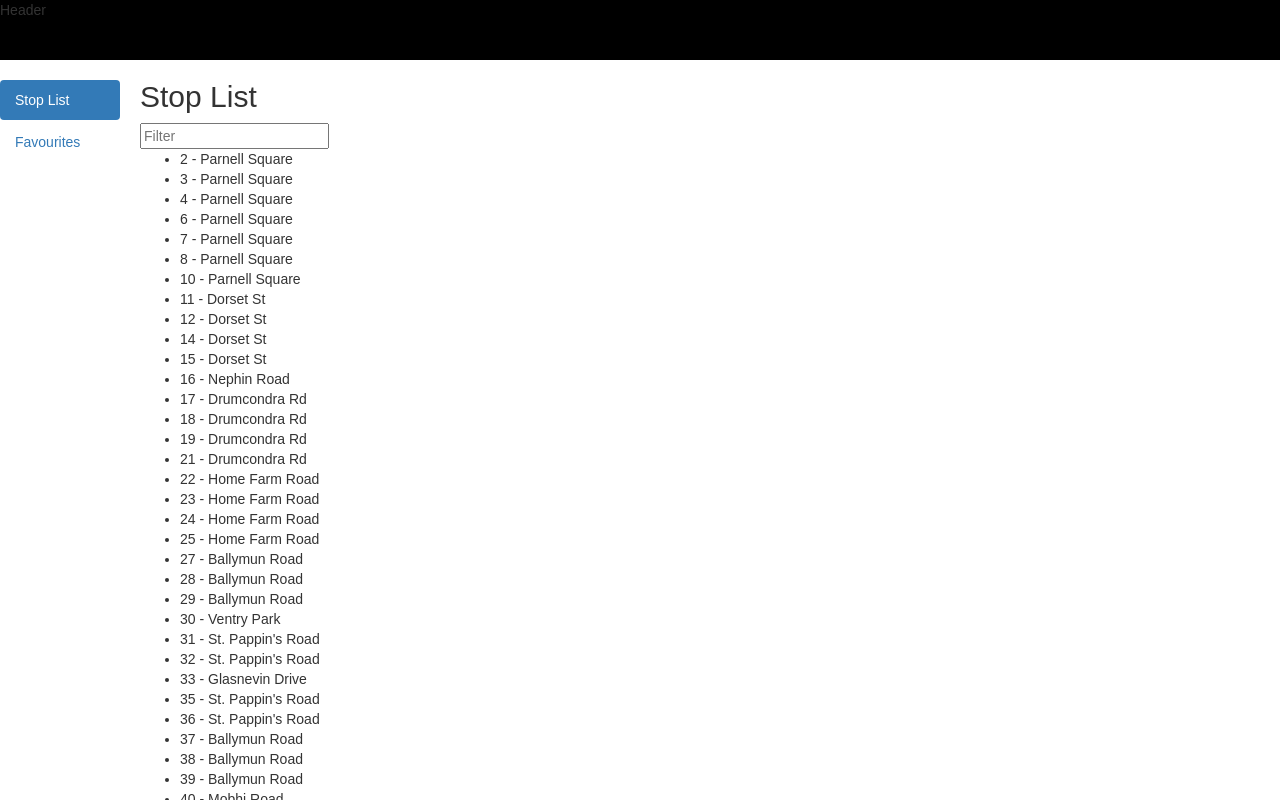
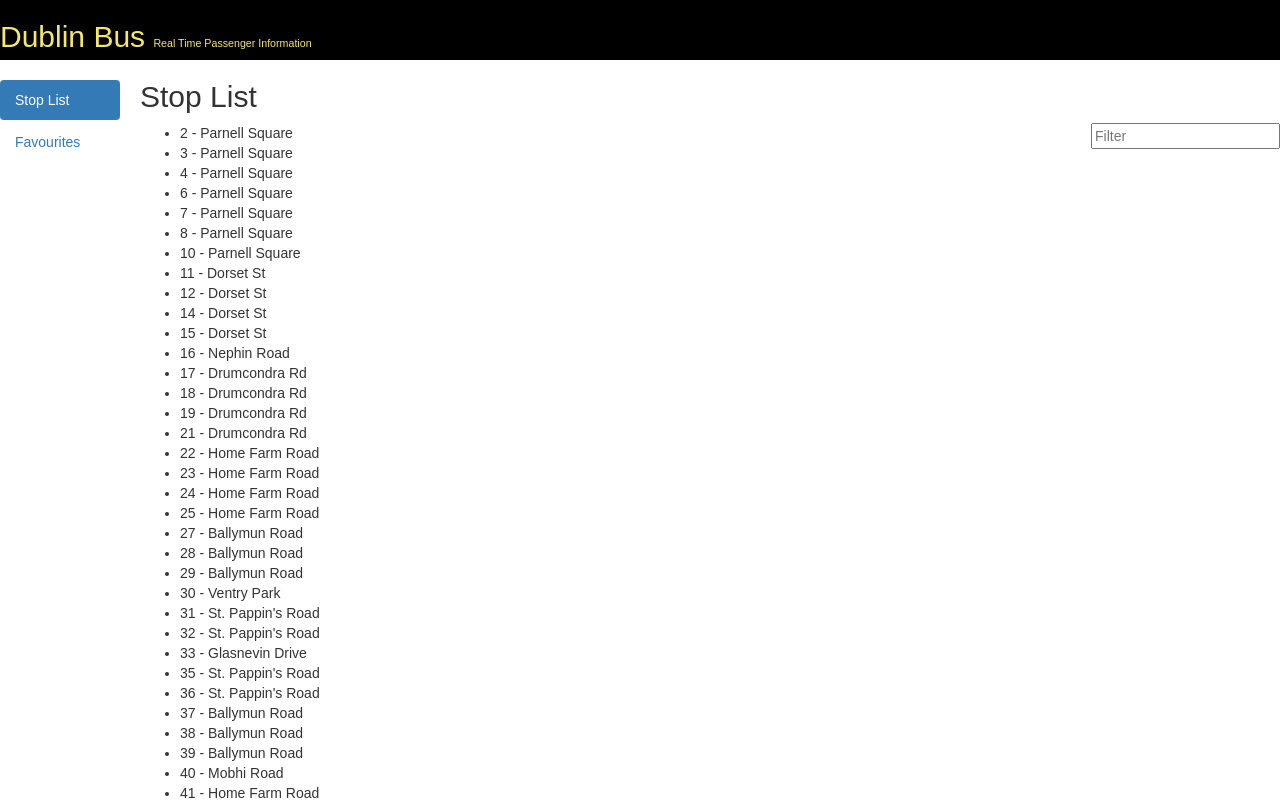
Before and after one commit to rodu/dublin-probus, a React (Create React App) app: page /stop-list in a window 1280 px wide. Shown: the top 800 px of the page. Built offline with nearby package versions, Linux system fonts and the light colour scheme.

Commit message:
Adds some more CSS rules

```diff
--- a/src/App.css
+++ b/src/App.css
@@ -12,6 +12,13 @@
 .header {
   grid-area: header;
   background-color: #000;
+  color: #F5E76A;
+  font-weight: bold;
+  font-size: 12pt;
+}
+
+.header span {
+  font-size: 8pt;
 }
 
 .sidebar {
@@ -22,6 +29,10 @@
   grid-area: dashboard;
 }
 
+.dashboard .stop-list .filter-field {
+  float: right;
+}
+
 .dashboard h2 {
   margin-top: 0;
 }
--- a/src/components/Header.js
+++ b/src/components/Header.js
@@ -3,7 +3,7 @@
 export function Header() {
   return (
     <div className="header">
-      Header
+      <h2>Dublin Bus <span>Real Time Passenger Information</span></h2>
     </div>
   );
 }
--- a/src/components/StopList.js
+++ b/src/components/StopList.js
@@ -36,9 +36,12 @@
 
   render() {
     return (
-      <div>
+      <div className="stop-list">
         <h2>Stop List</h2>
-        <input type="text" placeholder="Filter" onChange={this.filterStops.bind(this)} />
+        <input type="text"
+          placeholder="Filter"
+          onChange={this.filterStops.bind(this)}
+          className="filter-field" />
         <ul>
           {this.state.stopListFiltered.map((stop) => {
             return <li key={stop.stopid}>{stop.displaystopid} - {stop.fullname}</li>;
```
